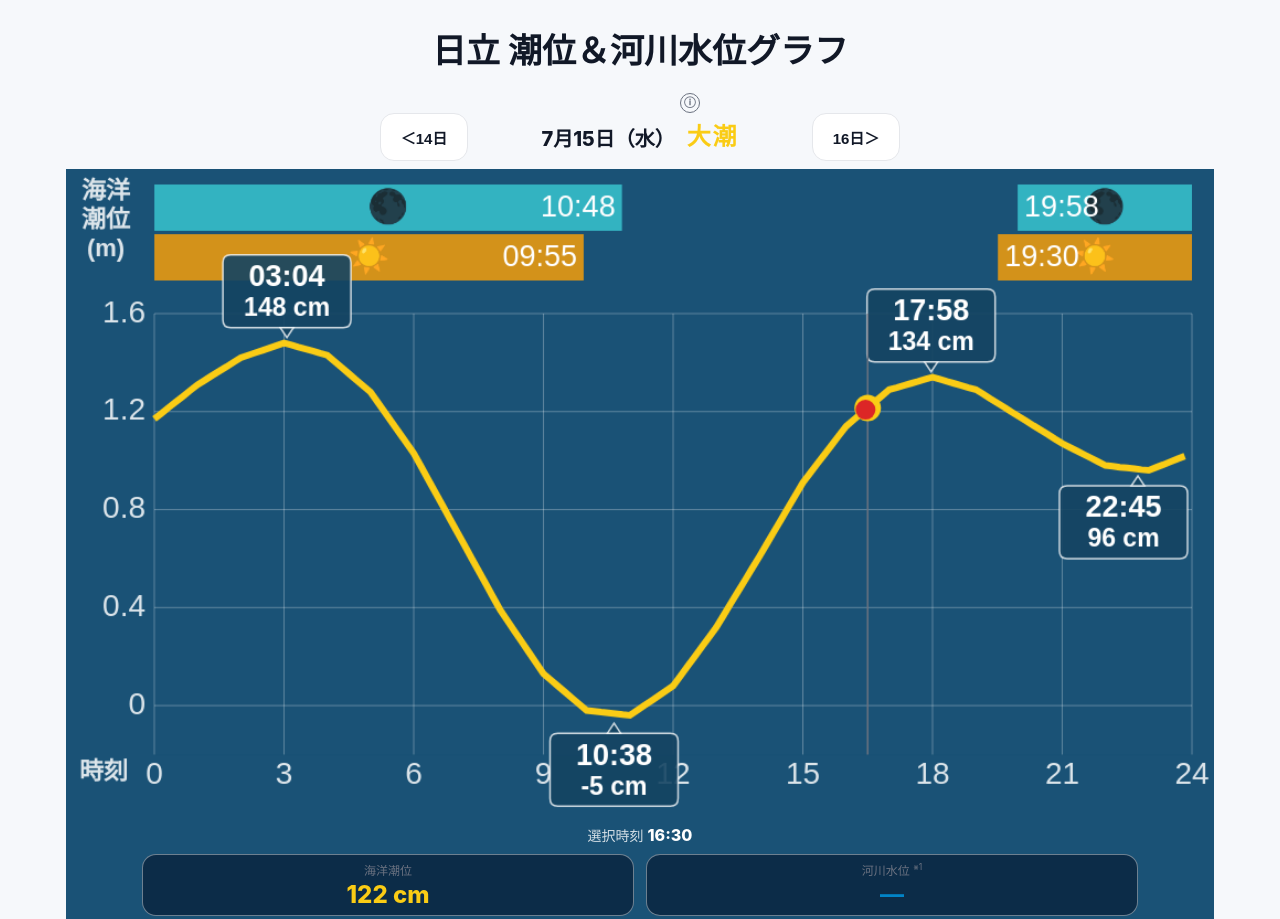
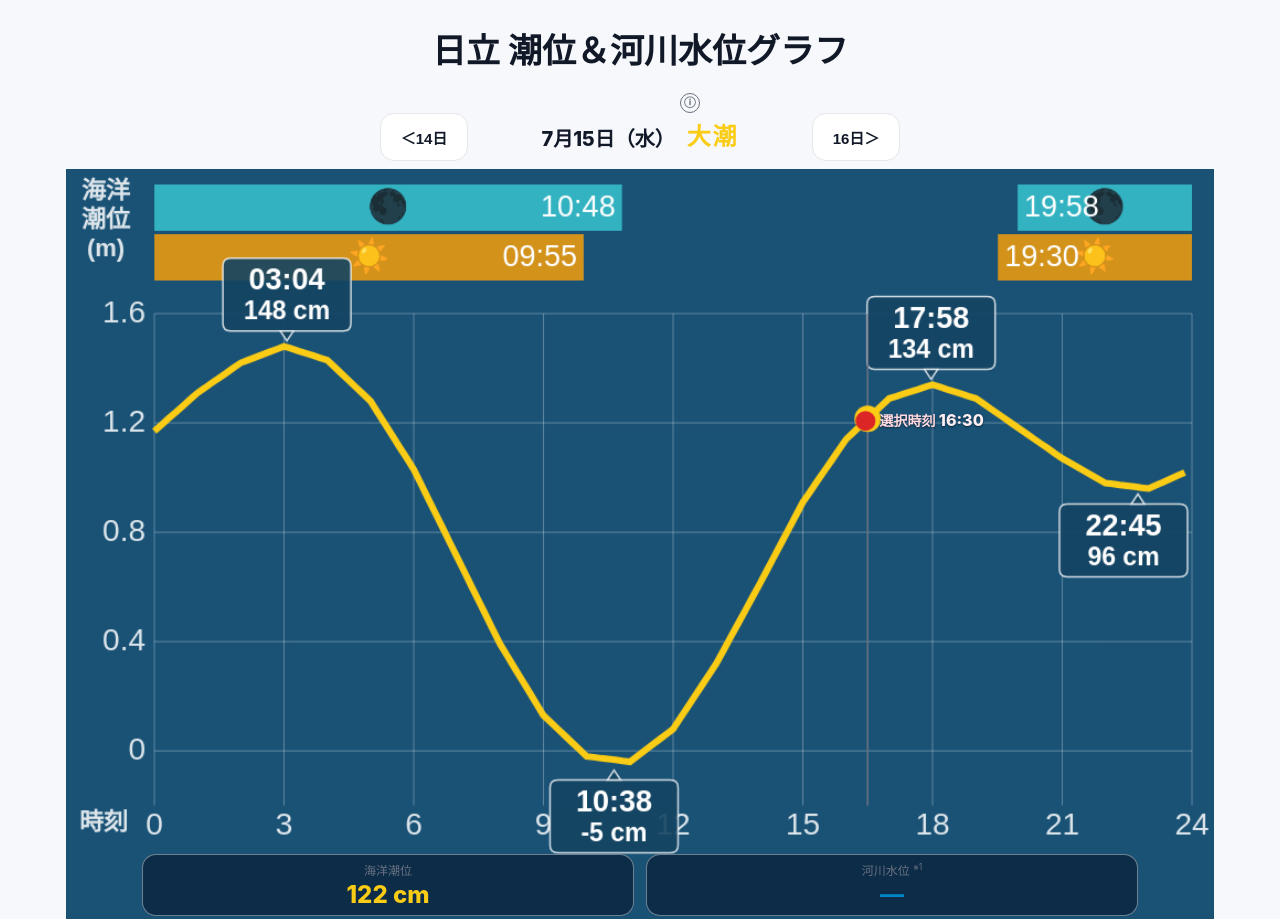
Before and after one commit to tanyeee/tide-graph, a website: page index.html in a window 1280 px wide. Shown: the top 919 px of the page. Drawn offline with Linux system fonts and the light colour scheme; no server answers.

Commit message:
Position selected time near live marker

```diff
--- a/index.html
+++ b/index.html
@@ -269,10 +269,11 @@
   .chart-meta .pill .k { margin-bottom:2px; }
   .chart-meta .pill .v { font-size:24px; }
   .chart-selected-time {
-    position:absolute; left:0; right:0; top:-28px;
-    color:rgba(255,255,255,.82); font-size:14px; line-height:1.2; text-align:center;
-  }
-  .chart-selected-time span { color:#fff; font-size:16px; font-weight:800; }
+    position:absolute; z-index:4; display:none; white-space:nowrap;
+    color:#ffd9df; font-size:14px; font-weight:700; line-height:1.2;
+    pointer-events:none; text-shadow:0 1px 2px rgba(7,20,38,.75);
+  }
+  .chart-selected-time span { color:#fff0f3; font-size:16px; font-weight:800; }
   .chart-step-button {
     min-height:76px; padding:6px 0; border-radius:20px;
     border-color:rgba(255,255,255,.4); background:rgba(7,30,54,.72); color:#fff;
@@ -379,8 +380,8 @@
     <div class="chart-stack">
       <canvas id="chart" width="1040" height="1000" aria-label="天文潮位と河川水位の比較グラフ"></canvas>
       <div id="nowPulse" class="now-pulse" aria-hidden="true"></div>
+      <div id="selectedTimeReadout" class="chart-selected-time">選択時刻 <span id="selectedTime">-</span></div>
       <div class="meta chart-meta">
-        <div class="chart-selected-time">選択時刻 <span id="selectedTime">-</span></div>
         <div class="pill"><div class="k">海洋潮位</div><div class="v" id="selectedHeight">-</div></div>
         <div class="pill"><div class="k">河川水位 <sup class="footnote-mark" id="riverFootnoteMark">※1</sup></div><div class="v" id="selectedRiverHeight">-</div></div>
       </div>
@@ -511,6 +512,7 @@ const riverFootnoteMarkEl = document.getElementById('riverFootnoteMark');
 const riverFootnoteTextEl = document.getElementById('riverFootnoteText');
 const tideNameEl = document.getElementById('tideName');
 const selectedTimeEl = document.getElementById('selectedTime');
+const selectedTimeReadoutEl = document.getElementById('selectedTimeReadout');
 const selectedHeightEl = document.getElementById('selectedHeight');
 const selectedRiverHeightEl = document.getElementById('selectedRiverHeight');
 const dataStatusEl = document.getElementById('dataStatus');
@@ -1202,11 +1204,11 @@ function drawChart() {
   // right-side axis labels (m単位); 相対 mode keeps right:20 and draws no
   // right-axis labels, exactly as before.
   // The value cards are HTML overlaid on the canvas. Keep the x-axis labels
-  // clear of the selected-time readout and extrema callouts regardless of
-  // the canvas's rendered scale.
+  // clear of extrema callouts and the value cards regardless of the canvas's
+  // rendered scale. The selected-time readout now follows the live marker.
   const renderedScale = chart.clientWidth / W || 1;
   const labelTopCss = chartMetaEl
-    ? chartMetaEl.offsetTop - 28 - 35 - 28 * renderedScale
+    ? chartMetaEl.offsetTop - 12 - 28 * renderedScale
     : (H - 330) * renderedScale;
   const chartBottom = Math.max(180, H - labelTopCss / renderedScale + 5);
   const m = {
@@ -1477,6 +1479,42 @@ function updateNowPulseElement() {
   return true;
 }
 
+// Keep the selected-time readout close to the red live-time marker. When the
+// displayed date has no live marker, fall back to the selected yellow point
+// so that the selected time remains discoverable for past/future dates.
+function updateSelectedTimeReadout() {
+  if (!plot || !currentSeries.length) {
+    selectedTimeReadoutEl.style.display = 'none';
+    return;
+  }
+
+  const selected = currentSeries[currentSelectedIndex];
+  const liveMarker = currentMarkerPosition();
+  const marker = liveMarker || (selected && {
+    x: plot.xFromMinute(selected.minute),
+    y: plot.yFromHeight(selected.height)
+  });
+  if (!marker) {
+    selectedTimeReadoutEl.style.display = 'none';
+    return;
+  }
+
+  const chartRect = chart.getBoundingClientRect();
+  const parentRect = chart.parentElement.getBoundingClientRect();
+  const scaleX = chart.clientWidth / chart.width;
+  const scaleY = chart.clientHeight / chart.height;
+  const borderX = (chartRect.width - chart.clientWidth) / 2;
+  const borderY = (chartRect.height - chart.clientHeight) / 2;
+  const px = chartRect.left - parentRect.left + borderX + marker.x * scaleX;
+  const py = chartRect.top - parentRect.top + borderY + marker.y * scaleY;
+  const placeToLeft = px > chart.clientWidth * 0.72;
+
+  selectedTimeReadoutEl.style.left = `${px + (placeToLeft ? -14 : 14)}px`;
+  selectedTimeReadoutEl.style.top = `${Math.max(18, Math.min(chart.clientHeight - 18, py))}px`;
+  selectedTimeReadoutEl.style.transform = `translate(${placeToLeft ? '-100%' : '0'}, -50%)`;
+  selectedTimeReadoutEl.style.display = 'block';
+}
+
 function nearestPointFromClient(clientX) {
   const rect = chart.getBoundingClientRect();
   const x = (clientX - rect.left) * (chart.width / rect.width);
@@ -1541,6 +1579,7 @@ function drawSelection(point, updateMeta = true) {
         : '—';
     }
   }
+  updateSelectedTimeReadout();
 }
 
 function syncNowMarkerEffects() {
@@ -1548,6 +1587,7 @@ function syncNowMarkerEffects() {
   nowMarkerRefreshTimer = null;
   const hasCurrentMarker = !!currentMarkerPosition();
   updateNowPulseElement();
+  updateSelectedTimeReadout();
   if (!shouldScheduleMarkerRefresh(hasCurrentMarker, document.hidden)) return;
 
   const delayToNextMinute = 60050 - (Date.now() % 60000);
```
